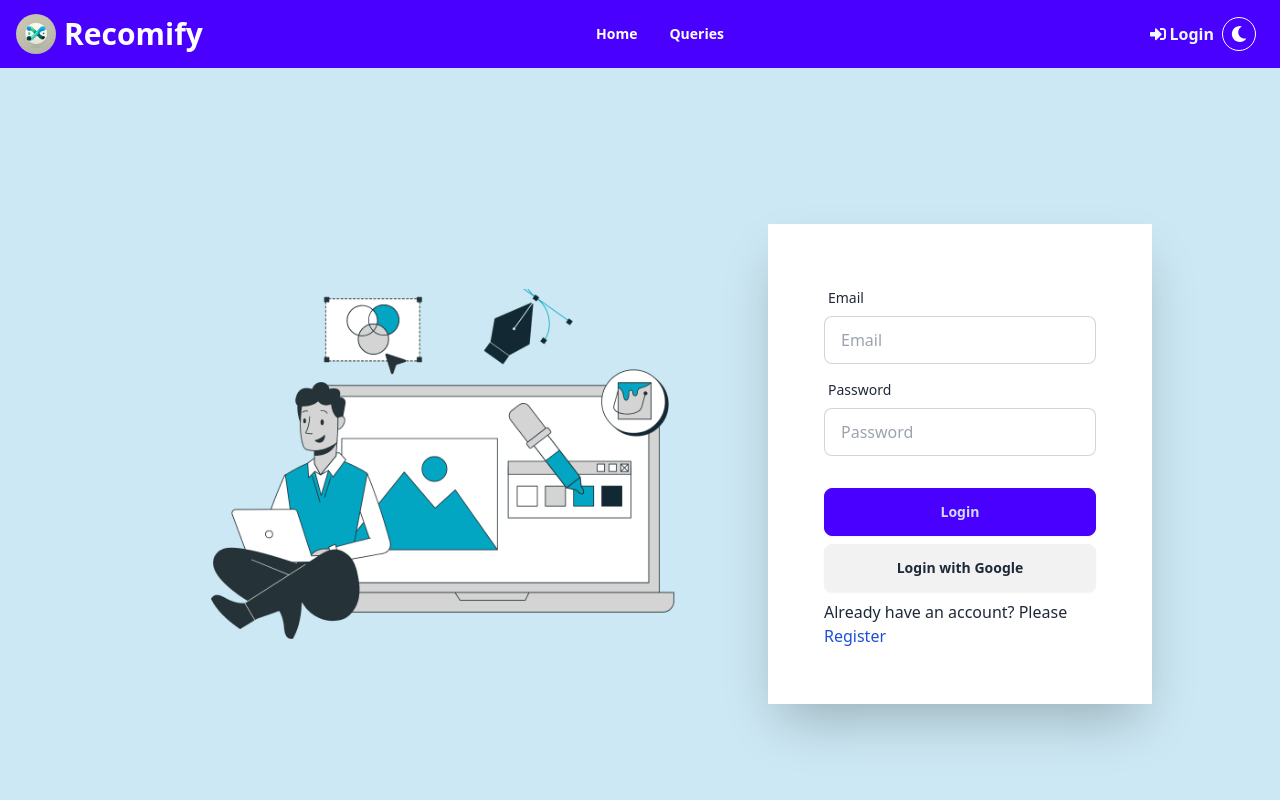
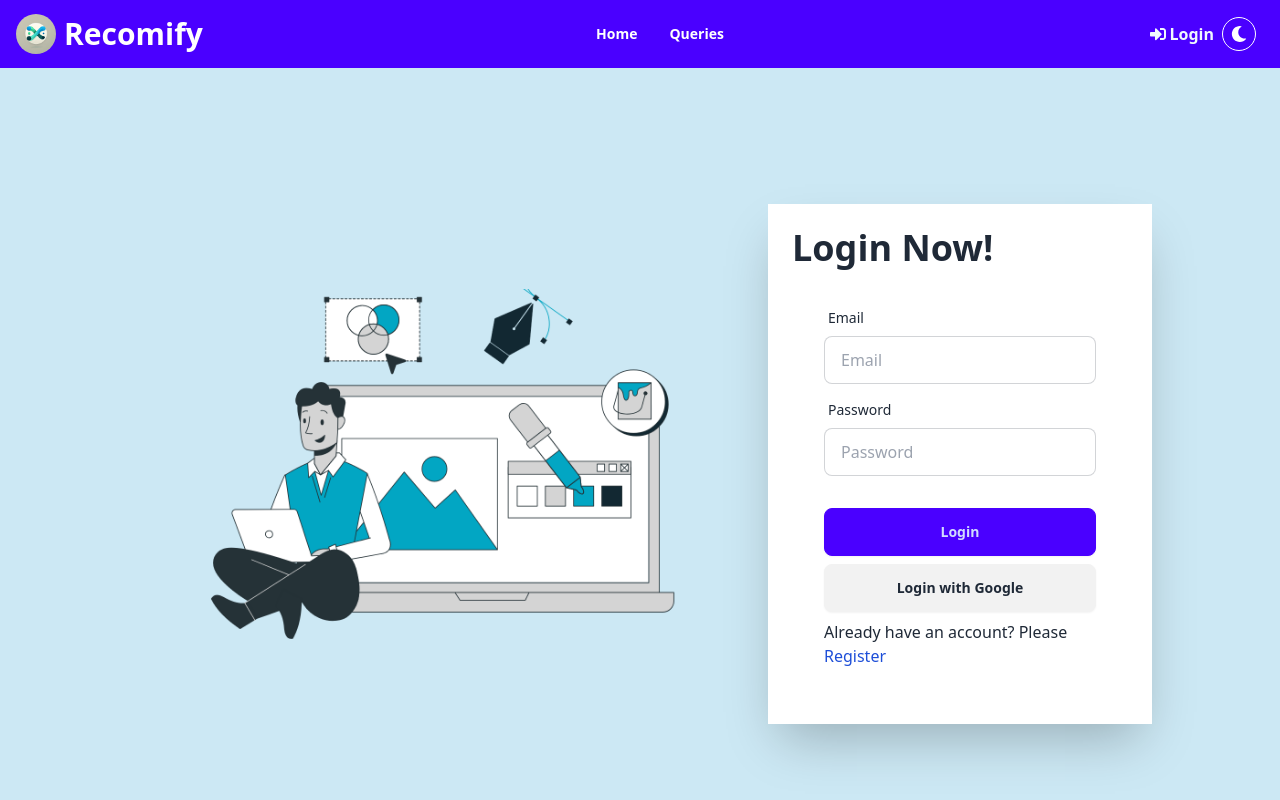
Before and after one commit to johhny47/product-recommendation-client, a React (Vite) app: page /login in a window 1280 px wide. Shown: the top 800 px of the page. Built offline with nearby package versions, Linux system fonts and the light colour scheme; no server answers.

Commit message:
add loading seemore

```diff
--- a/src/Component/SeeMore.jsx
+++ b/src/Component/SeeMore.jsx
@@ -32,7 +32,7 @@ const SeeMore = () => {
 
 
 
-  if(loading) return <div className='mx-auto h-14 w-14 my-20'>
+  if(loading) return <div className='mx-auto h-14 w-14 my-28'>
   <span className="loading loading-spinner mx-auto text-error"></span>
 </div>
 
--- a/src/Page/Login.jsx
+++ b/src/Page/Login.jsx
@@ -64,6 +64,9 @@ const Login = () => {
 
 
         <div className="w-full max-w-sm shrink-0 shadow-2xl p-6 bg-base-100">
+        <h1 className="text-xl sm:text-2xl md:text-3xl lg:text-4xl font-bold">
+              Login Now!
+            </h1>
           <form onSubmit={handleSubmit} className="card-body">
             <div className="form-control">
               <label className="label">
```
